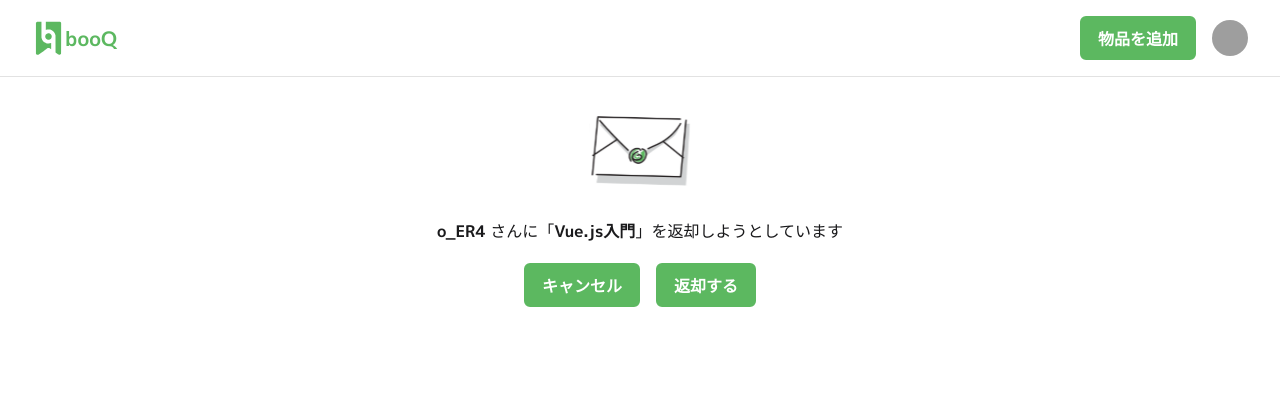
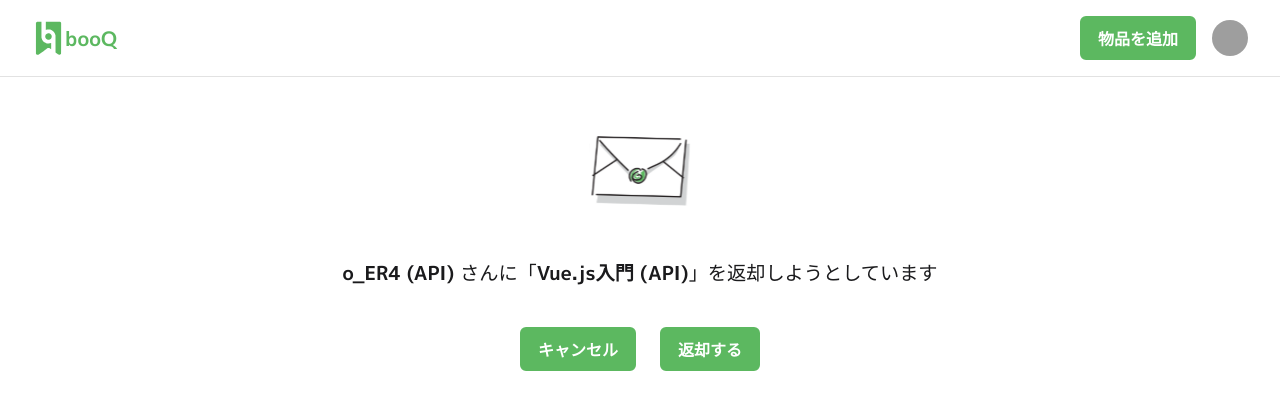
Before and after one commit to traPtitech/booQ-v3-UI, a Vue app: page /return-check/1/1 in a window 1280 px wide. Shown: the top 410 px of the page. Built offline with nearby package versions, Linux system fonts and the light colour scheme; grey boxes are pictures that could not be loaded; a web font is replaced by a local one.

Commit message:
fix param

```diff
--- a/src/pages/ReturnCheck.vue
+++ b/src/pages/ReturnCheck.vue
@@ -5,26 +5,54 @@
   </div>
   <div>
     <div :class="$style.container">
-      <strong>{{ userName }}</strong> さんに「<strong>{{ productTitle }}</strong
-      >」を返却しようとしています
+      <strong v-if="userName">{{ userName }}</strong>
+      <span v-else>ユーザー情報</span> さんに「<strong v-if="productTitle">{{
+        productTitle
+      }}</strong
+      ><span v-else>物品情報</span>」を返却しようとしています
     </div>
     <div>
       <div :class="$style['cardContainer']">
-        <ChipCard label="キャンセル" />
-        <ChipCard label="返却する" />
+        <ChipCard label="キャンセル" @click="handleCancel" />
+        <ChipCard label="返却する" @click="handleReturn" color="primary" />
       </div>
     </div>
   </div>
 </template>
 
 <script lang="ts" setup>
+import { ref, onMounted } from 'vue';
 import MainHeader from '@/shared/lib/components/MainHeader.vue';
 import ChipCard from '@/shared/lib/components/ChipCard.vue';
 import returnSvg from '/returnicon.svg';
+import { useRouter } from 'vue-router';
 
-// APIが完成するまでのダミーデータ
-const userName = 'o_ER4';
-const productTitle = 'Vue.js入門';
+const router = useRouter();
+
+const userName = ref<string>('');
+const productTitle = ref<string>('');
+
+async function fetchUserDataAndProduct() {
+  try {
+    userName.value = 'o_ER4 (API)';
+    productTitle.value = 'Vue.js入門 (API)';
+  } catch (error) {
+    userName.value = '取得エラー';
+    productTitle.value = '取得エラー';
+  }
+}
+
+onMounted(() => {
+  fetchUserDataAndProduct();
+});
+
+const handleCancel = () => {
+  router.back();
+};
+
+const handleReturn = () => {
+  router.push('/return-check/ok');
+};
 </script>
 
 <style lang="scss" module>
@@ -32,6 +60,9 @@ const productTitle = 'Vue.js入門';
   max-width: 1200px;
   margin: 0 auto;
   padding: 0 16px;
+  text-align: center;
+  margin-top: 20px;
+  font-size: 1.2rem;
 }
 
 .section {
@@ -81,18 +112,18 @@ const productTitle = 'Vue.js入門';
 .svgContainer {
   display: flex;
   justify-content: center;
-  margin: 20px 0;
+  margin: 40px 0;
 }
 
 .svgImage {
-  max-width: 100%;
+  max-width: 150px;
   height: auto;
 }
 
 .cardContainer {
   display: flex;
   justify-content: center;
-  gap: 16px;
-  margin: 20px 0;
+  gap: 24px;
+  margin: 40px 0;
 }
 </style>
```
